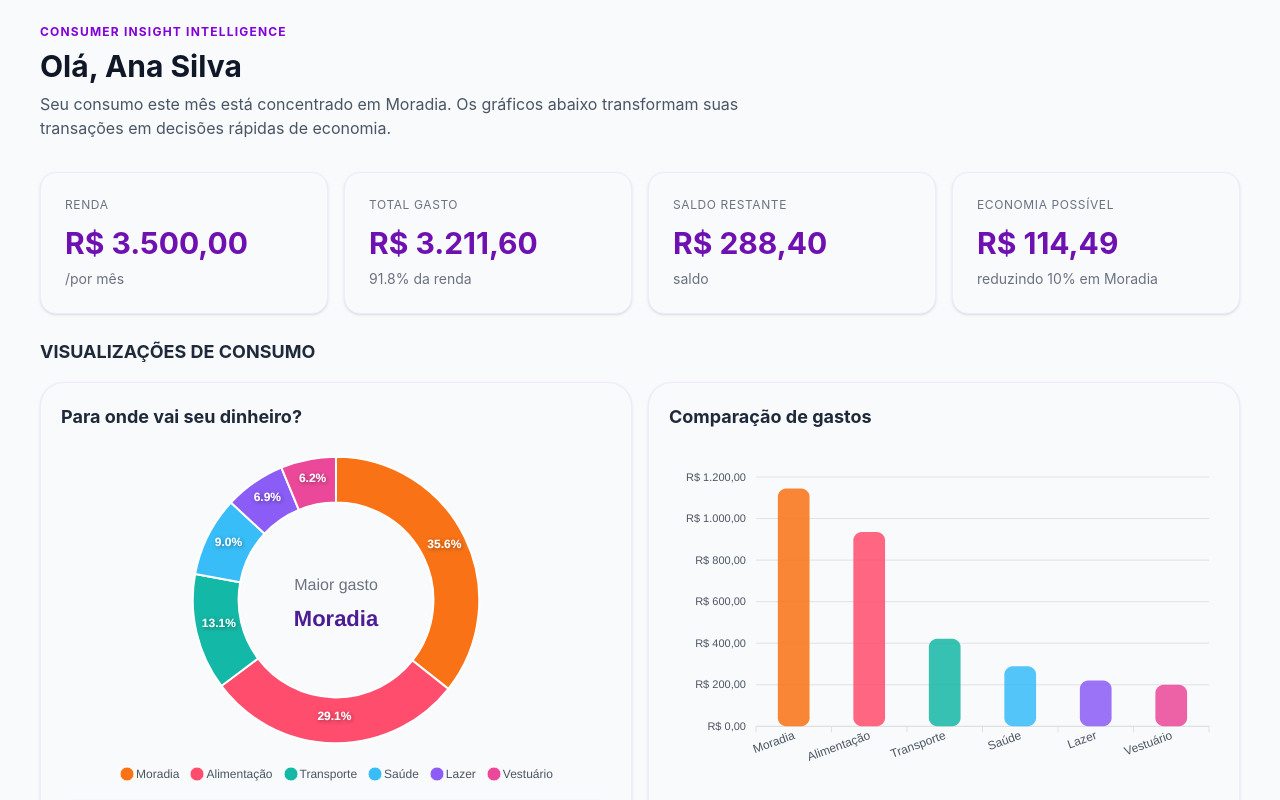
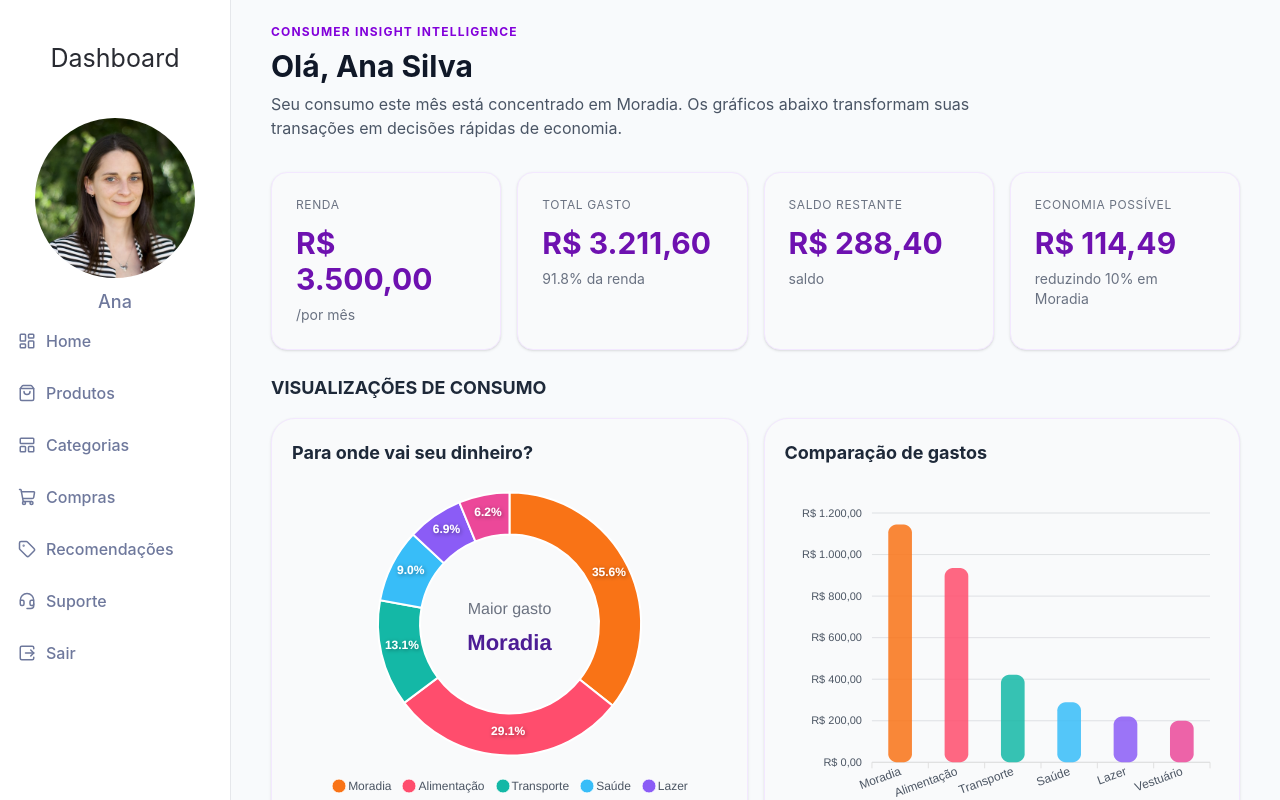
Before and after one commit to ada-hackteam14/financial-insights, a React (Vite) app: page / in a window 1280 px wide. Shown: the top 800 px of the page. Built offline with nearby package versions, Linux system fonts and the light colour scheme; data requests are answered from the project's data file.

Commit message:
style: arrumei o navbar

```diff
--- /dev/null
+++ b/src/components/navbar.jsx
@@ -0,0 +1,76 @@
+import {
+  LayoutDashboard,
+  ShoppingCart,
+  LayoutPanelTop,
+  ShoppingBag,
+  Tag,
+  Headset,
+  SquareArrowRightExit,
+} from "lucide-react";
+
+import FotoPerfil from "../assets/foto.jpg";
+
+export default function NavBar() {
+    const menuItems = [
+        { icon: LayoutDashboard, text: "Home" },
+        { icon: ShoppingBag, text: "Produtos" },
+        { icon: LayoutPanelTop, text: "Categorias" },
+        { icon: ShoppingCart, text: "Compras" },
+        { icon: Tag, text: "Recomendações" },
+        { icon: Headset, text: "Suporte" },
+        { icon: SquareArrowRightExit, text: "Sair" },
+    ];
+
+
+    return (
+        <header className="sticky top-0 h-screen w-[300px] min-h-screen bg-white flex flex-col items-center border-r border-[#E5E7EB]">
+
+        <h1 className="flex flex-col items-center mt-10 text-[#292B32] text-[25px] ">
+            Dashboard
+        </h1>
+
+        <div className="flex flex-col items-center mt-10">
+            <img
+                className=" w-40 h-40 rounded-full object-cover"
+                src={FotoPerfil}
+                alt="Foto de perfil"
+            />
+
+            <p className="mt-[10px] text-[18px] font-medium text-[#6E789C]">
+                Ana
+            </p>
+        </div>
+
+        <nav>
+            {menuItems.map((item, index) => {
+            const Icon = item.icon;
+
+            return (
+                <button key={index}
+                className="
+                    w-[230px]
+                    h-[52px]
+                    flex
+                    items-center
+                    gap-[10px]
+                    border-none
+                    rounded-[10px]
+                    text-[#6E789C]
+                    bg-white
+                    pl-[18px]
+                    text-[16px]
+                    font-medium
+                    cursor-pointer
+                    transition
+                    hover:bg-[#F1EEFD]
+                    hover:text-[#A994FC]"
+                >
+                    <Icon className="w-[18px] h-[18px] text-[#6E789C] shrink-0" />
+                    {item.text}
+                </button>
+            );
+            })}
+        </nav>
+        </header>
+    );
+}
--- a/src/pages/Dashboard.jsx
+++ b/src/pages/Dashboard.jsx
@@ -1,5 +1,6 @@
 import { useEffect, useState } from "react";
 
+import NavBar from "../components/navbar";
 import SummaryCard from "../components/SummaryCard";
 import InsightCard from "../components/InsightCard";
 import CategoryCard from "../components/CategoryCard";
@@ -13,6 +14,8 @@ import {
   buildFinancialDashboard,
   moneyFormatter,
 } from "../utils/analytics";
+
+
 
 export default function Dashboard() {
   const [dashboard, setDashboard] = useState(null);
@@ -51,6 +54,9 @@ export default function Dashboard() {
   }
 
   return (
+    <div className="flex">
+      <NavBar />
+
       <main className="min-h-screen bg-slate-50 text-gray-900 px-4 py-6 sm:px-6 lg:px-10 2xl:px-12">
         <div className="max-w-7xl mx-auto">
           <div className="mb-8">
@@ -155,5 +161,6 @@ export default function Dashboard() {
           <TransactionList transactions={transactions} />
         </div>
       </main>
+    </div>
   );
 }
```
Lines whose indentation alone changed are shown as unchanged.
